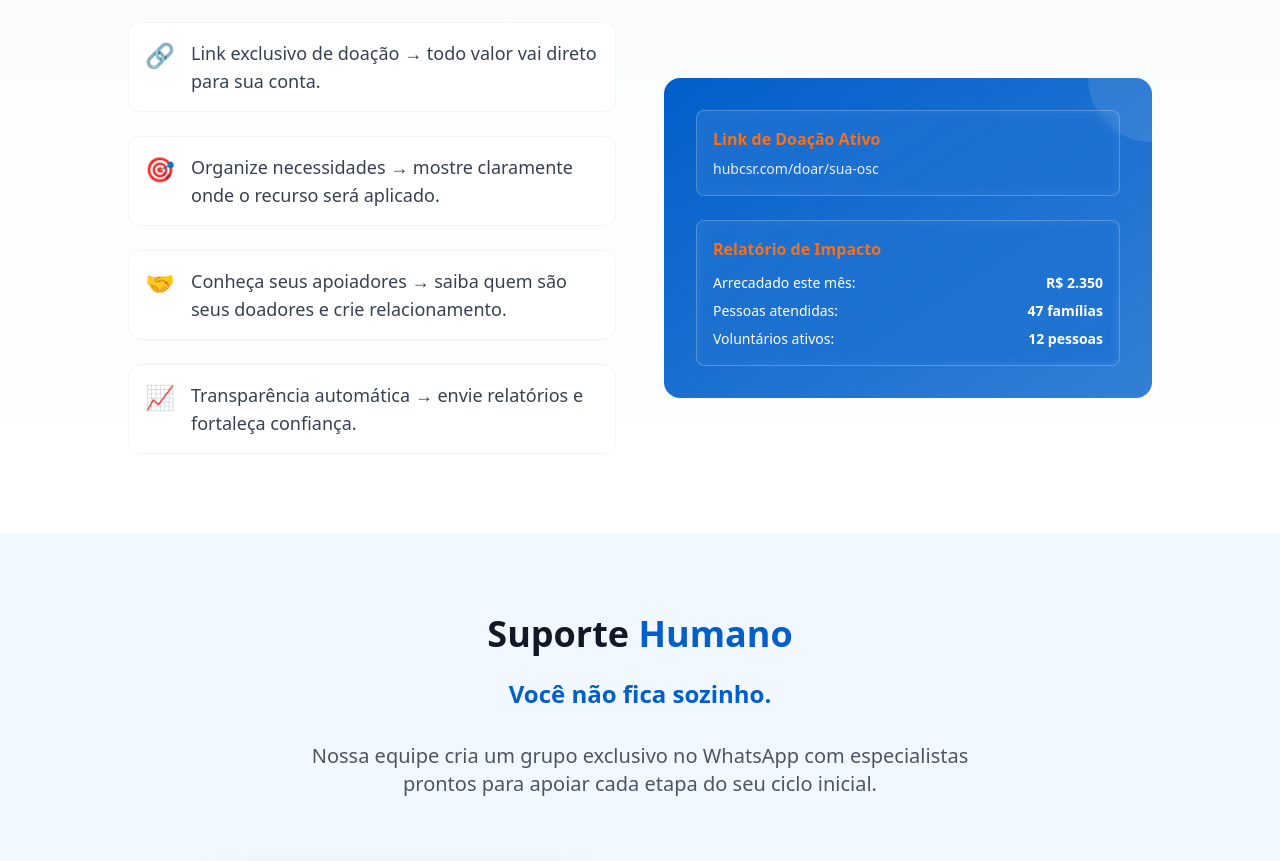
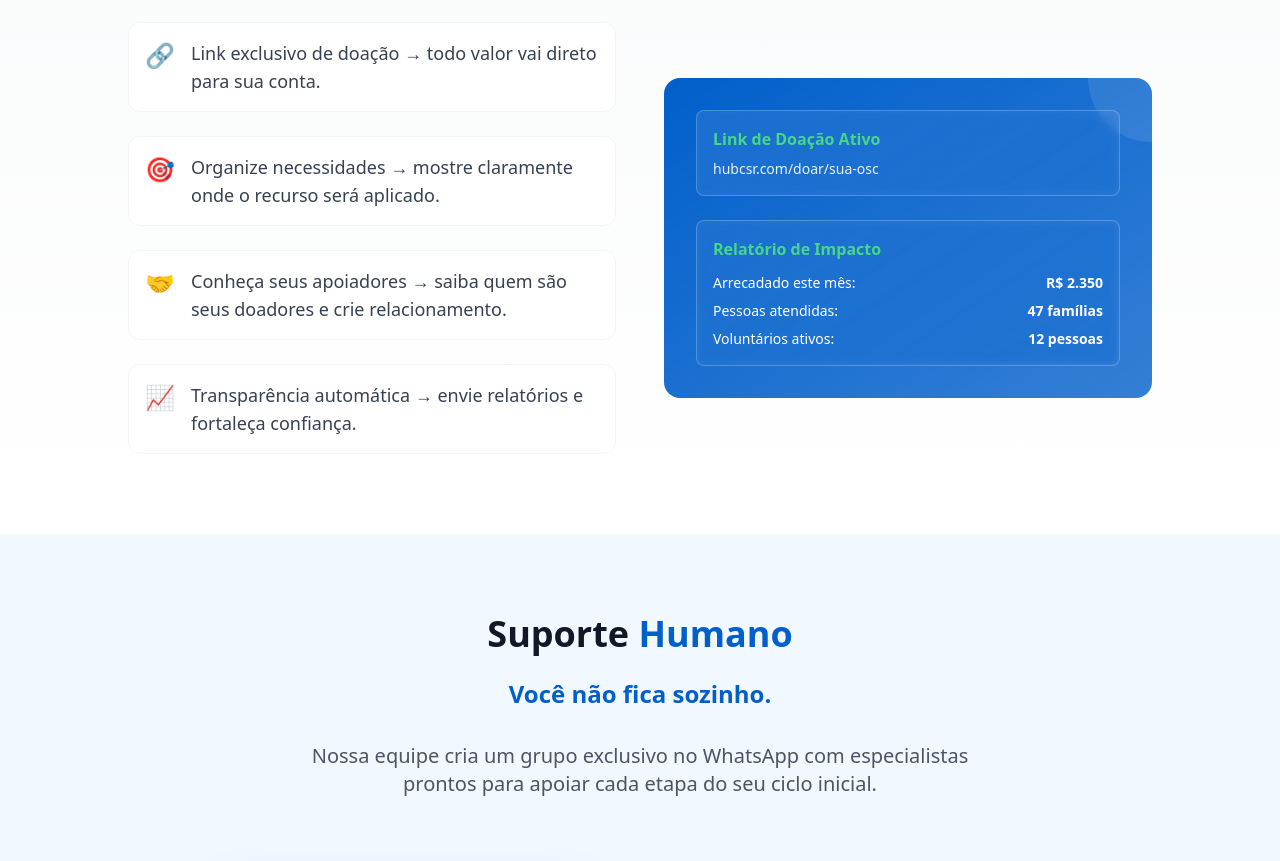
Before and after one commit to hubcsr-lps/lp-hubcsr-promo, a React (Vite) app: page / in a window 1280 px wide. Shown: the part 2820-3681 px from the top of the page. Built offline with nearby package versions, Linux system fonts and the light colour scheme; the HTML template or start-up script is replaced by a standard one.

Commit message:
Change orange to green

```diff
--- a/src/components/TransparentFundraisingSection.tsx
+++ b/src/components/TransparentFundraisingSection.tsx
@@ -61,12 +61,12 @@ const TransparentFundraisingSection = () => {
 
               <div className="relative z-10 space-y-4 sm:space-y-6">
                 <div className="bg-white/10 backdrop-blur-sm p-3 sm:p-4 rounded-lg border border-white/20">
-                  <h4 className="font-semibold text-hubcsr-orange mb-2">Link de Doação Ativo</h4>
+                  <h4 className="font-semibold text-hubcsr-green mb-2">Link de Doação Ativo</h4>
                   <p className="text-xs sm:text-sm text-white/90">hubcsr.com/doar/sua-osc</p>
                 </div>
 
                 <div className="bg-white/10 backdrop-blur-sm p-3 sm:p-4 rounded-lg border border-white/20">
-                  <h4 className="font-semibold text-hubcsr-orange mb-2 sm:mb-3">Relatório de Impacto</h4>
+                  <h4 className="font-semibold text-hubcsr-green mb-2 sm:mb-3">Relatório de Impacto</h4>
                   <div className="space-y-1 sm:space-y-2">
                     <div className="flex justify-between text-xs sm:text-sm">
                       <span>Arrecadado este mês:</span>
```
